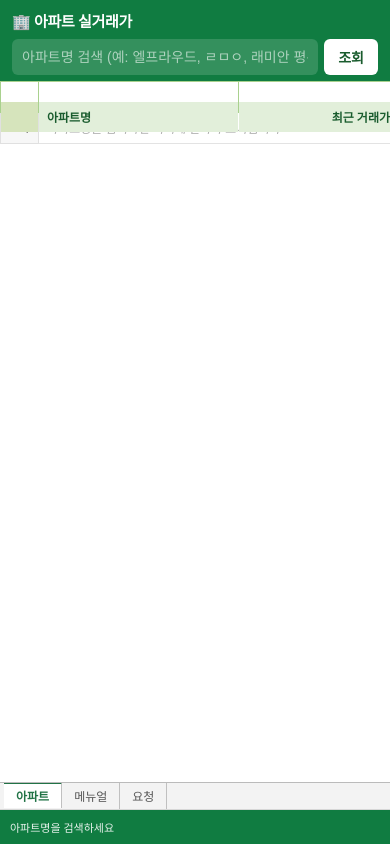
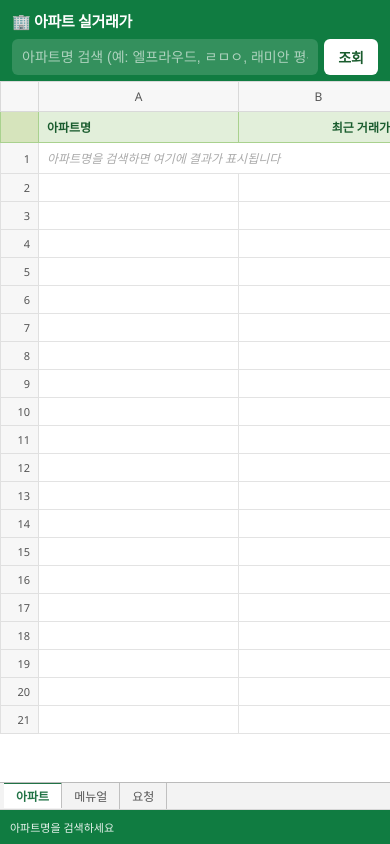
Before and after one commit to snh1357-ctrl/boodongsan, a React (Vite) app: page / in a window 390 px wide. Built offline with nearby package versions, Linux system fonts and the light colour scheme.

Commit message:
fix: 모바일헤더 숨김 + Excel 열헤더(A-G) + 빈행 그리드

```diff
--- a/src/components/AptTable.tsx
+++ b/src/components/AptTable.tsx
@@ -119,23 +119,39 @@ export function AptTable({ results, onRemove }: Props) {
           <col style={{ width: 70 }} />
         </colgroup>
         <thead>
+          {/* 열 문자 헤더 (Excel 스타일) */}
+          <tr>
+            <td className="hcell" style={{ position: 'sticky', top: 0, zIndex: 10 }} />
+            {['A','B','C','D','E','F','G'].map(c => (
+              <td key={c} className="hcell" style={{ position: 'sticky', top: 0, zIndex: 10, textAlign: 'center' }}>{c}</td>
+            ))}
+          </tr>
+          {/* 데이터 헤더 */}
           <tr className="hdr-row">
-            <td className="rnum" />
-            <td className="cell">아파트명</td>
-            <td className="cell r">최근 거래가</td>
-            <td className="cell r">3개월 평균</td>
-            <td className="cell r">역대 최고가</td>
-            <td className="cell r">최고가 대비</td>
-            <td className="cell r">3개월 건수</td>
-            <td className="cell" />
+            <td className="rnum" style={{ position: 'sticky', top: 20, zIndex: 9 }} />
+            <td className="cell" style={{ position: 'sticky', top: 20, zIndex: 9 }}>아파트명</td>
+            <td className="cell r" style={{ position: 'sticky', top: 20, zIndex: 9 }}>최근 거래가</td>
+            <td className="cell r" style={{ position: 'sticky', top: 20, zIndex: 9 }}>3개월 평균</td>
+            <td className="cell r" style={{ position: 'sticky', top: 20, zIndex: 9 }}>역대 최고가</td>
+            <td className="cell r" style={{ position: 'sticky', top: 20, zIndex: 9 }}>최고가 대비</td>
+            <td className="cell r" style={{ position: 'sticky', top: 20, zIndex: 9 }}>3개월 건수</td>
+            <td className="cell" style={{ position: 'sticky', top: 20, zIndex: 9 }} />
           </tr>
         </thead>
         <tbody>
           {results.length === 0 && (
-            <tr className="erow">
-              <td className="rnum">1</td>
-              <td className="cell ld" colSpan={7}>아파트명을 검색하면 여기에 결과가 표시됩니다</td>
-            </tr>
+            <>
+              <tr className="erow">
+                <td className="rnum">1</td>
+                <td className="cell ld" colSpan={7}>아파트명을 검색하면 여기에 결과가 표시됩니다</td>
+              </tr>
+              {Array.from({ length: 20 }, (_, i) => (
+                <tr key={i + 2} className="erow">
+                  <td className="rnum">{i + 2}</td>
+                  {Array.from({ length: 7 }, (_, j) => <td key={j} className="cell" />)}
+                </tr>
+              ))}
+            </>
           )}
           {results.map(result => {
             const key = `${result.dongCode}-${result.aptName}`
--- a/src/styles/excel.css
+++ b/src/styles/excel.css
@@ -306,6 +306,9 @@
     /* legacy aliases kept for WebSocket handler */
     .fl-g { animation: fl-up 1s ease-out; }
     .fl-r { animation: fl-dn 1s ease-out; }
+
+    /* 모바일 헤더: 기본 숨김, 모바일에서만 표시 */
+    #mobileHeader { display: none; }
 
     /* ── Formula Bar ───────────────────────────────────────── */
     .xl-fbar {
```
